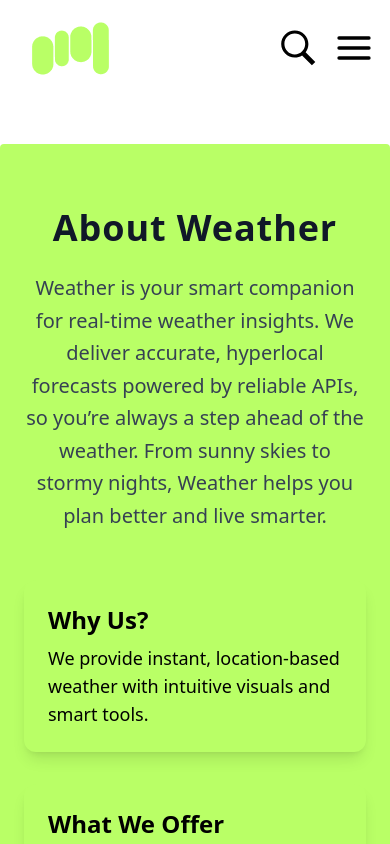
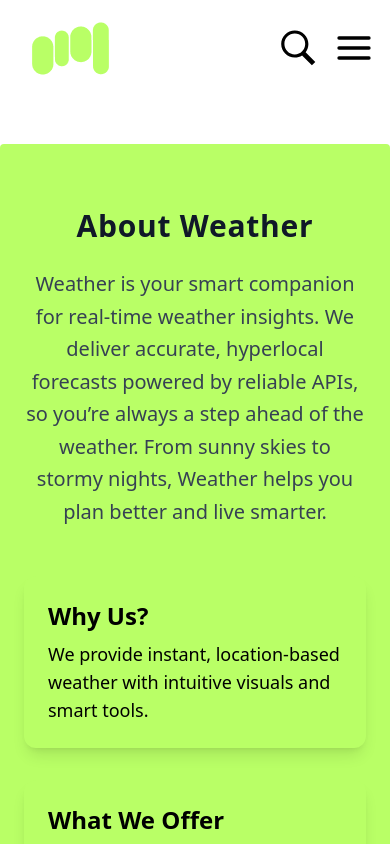
Before and after one commit to Manas-Kalamkar/project_5_weather_react_app, a React (Vite) app: page /project_5_weather_react_app/about in a window 390 px wide. Shown: the top 844 px of the page. Built offline with nearby package versions, Linux system fonts and the light colour scheme; no server answers; a web font is replaced by a local one.

Commit message:
font size changed of heading about weather

```diff
--- a/src/component/About.jsx
+++ b/src/component/About.jsx
@@ -7,7 +7,7 @@ const About = () => {
   className="bg-[#B9FF66] text-gray-900 py-16 px-6 xl:px-32 rounded my-16"
 >
   <div className="max-w-5xl mx-auto text-center">
-    <h2 className="text-4xl lg:text-5xl font-bold tracking-wide mb-6">
+    <h2 className="text-3xl lg:text-5xl font-bold tracking-wide mb-6">
       About Weather
     </h2>
     <p className="text-xl lg:text-2xl leading-relaxed text-gray-700">
```
